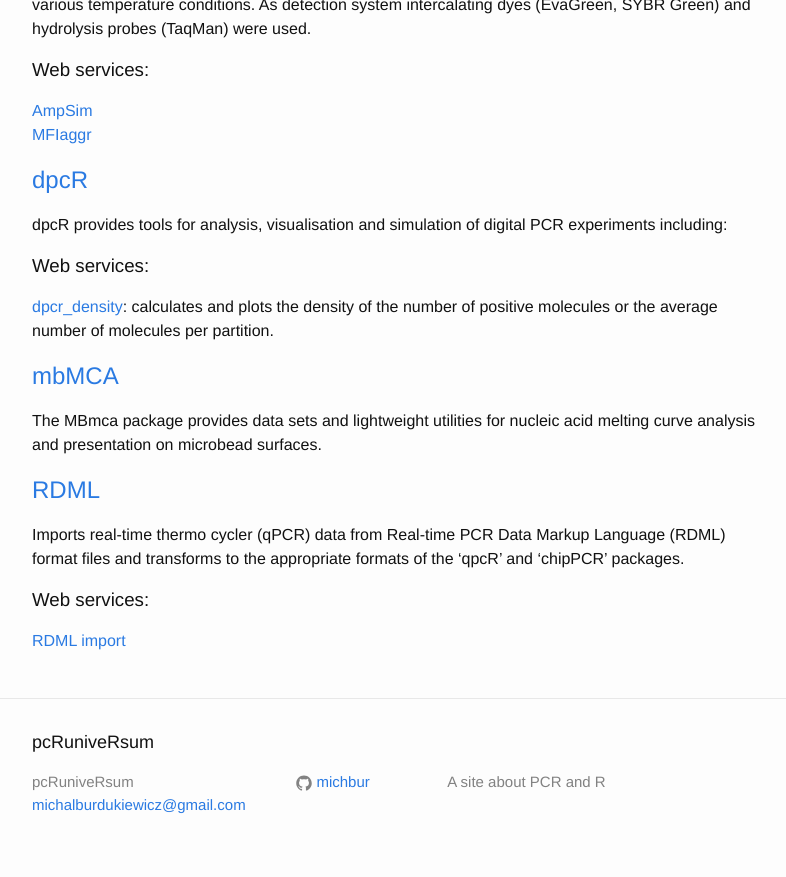
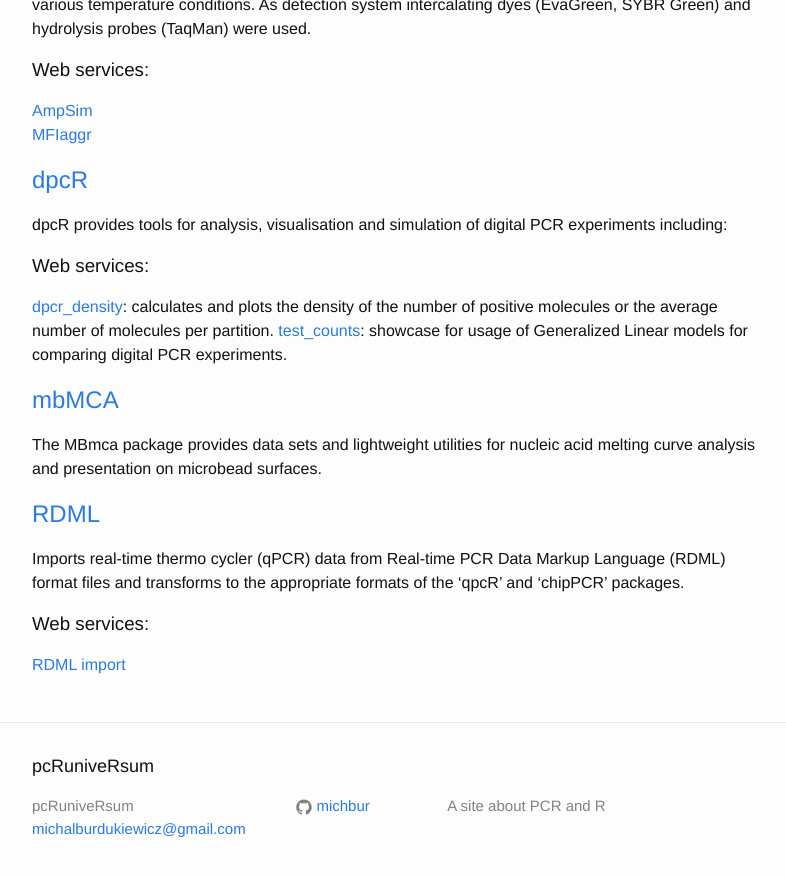
Before and after one commit to PCRuniversum/website, a Jekyll site: the page built from index.md, in a window 1280 px wide and 900 px high, scrolled down 585 px. Shown: the top 877 px of the window, without its empty margins (238-1024 px from the left). Built offline with Jekyll 4.4.1, drawn with Linux system fonts in a browser that asks for light colours.

Commit message:
added test counts

```diff
--- a/index.md
+++ b/index.md
@@ -28,6 +28,8 @@ dpcR provides tools for analysis, visualisation and simulation of digital PCR ex
 ### Web services:
 
 [dpcr_density](http://michbur.shinyapps.io/dpcr_density/): calculates and plots the density of the number of positive molecules or the average number of molecules per partition.
+[test_counts](https://michbur.shinyapps.io/test_counts_gui/): showcase for usage of Generalized Linear models for comparing digital PCR experiments.
+
 
 ## [mbMCA](http://github.com/michbur/MBmca)
 
```
